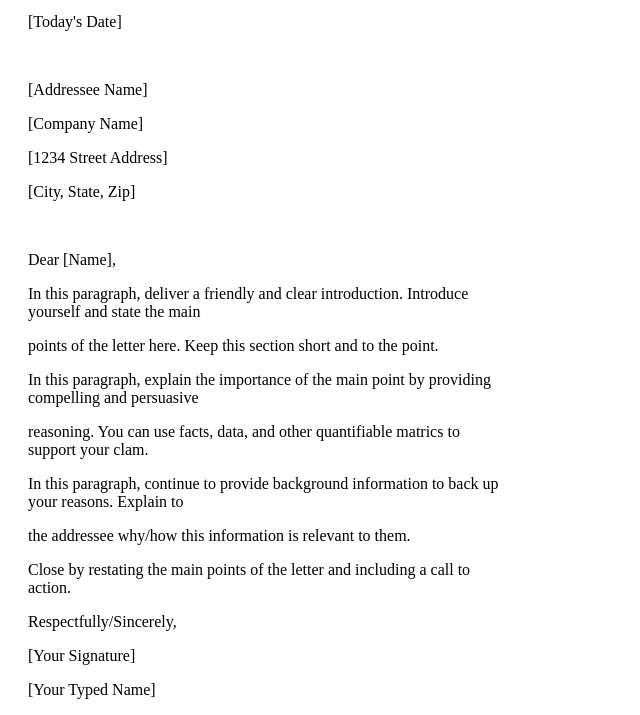
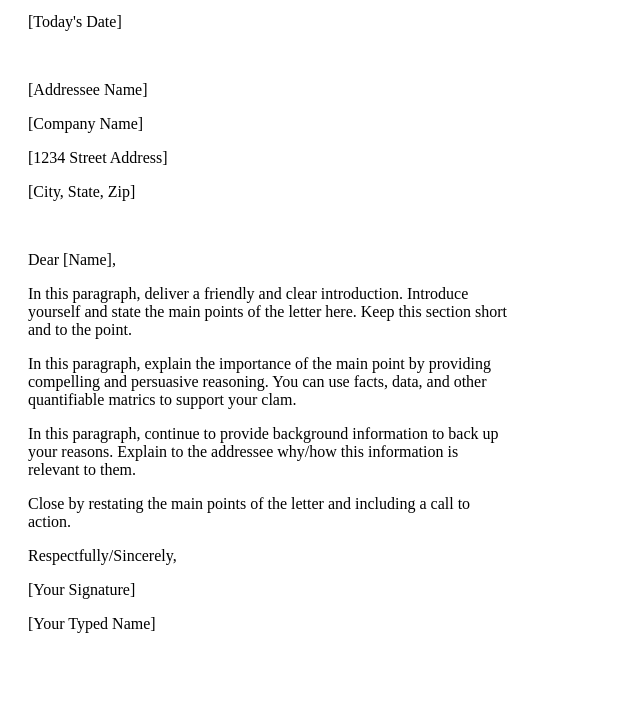
Before and after one commit to Adebest4848/Letter_practice, a plain HTML site: page index.html in a window 1280 px wide. Shown: the part 347-1062 px from the top of the page, without its empty margins (0-640 px from the left). After the commit the page ends 996 px from the top, so only its background shows below. Drawn offline with Linux system fonts and the light colour scheme.

Commit message:
version5

```diff
--- a/index.html
+++ b/index.html
@@ -29,12 +29,9 @@
 
     <div style="padding-left: 20px;">
        <p>Dear [Name],</p>
-       <p>In this paragraph, deliver a friendly and clear introduction. Introduce yourself and state the main </p>
-       <p>points of the letter here. Keep this section short and to the point.</p>
-       <p>In this paragraph, explain the importance of the main point by providing compelling and persuasive </p>
-       <p>reasoning. You can use facts, data, and other quantifiable matrics to support your clam.</p>
-       <p>In this paragraph, continue to provide background information to back up your reasons. Explain to </p>
-       <p>the addressee why/how this information is relevant to them.</p>
+       <p>In this paragraph, deliver a friendly and clear introduction. Introduce yourself and state the main points of the letter here. Keep this section short and to the point. </p>
+       <p>In this paragraph, explain the importance of the main point by providing compelling and persuasive reasoning. You can use facts, data, and other quantifiable matrics to support your clam.</p>
+       <p>In this paragraph, continue to provide background information to back up your reasons. Explain to the addressee why/how this information is relevant to them. </p>
        <p>Close by restating the main points of the letter and including a call to action.</p>
        <p>Respectfully/Sincerely,</p>
        <p>[Your Signature]</p>
```
